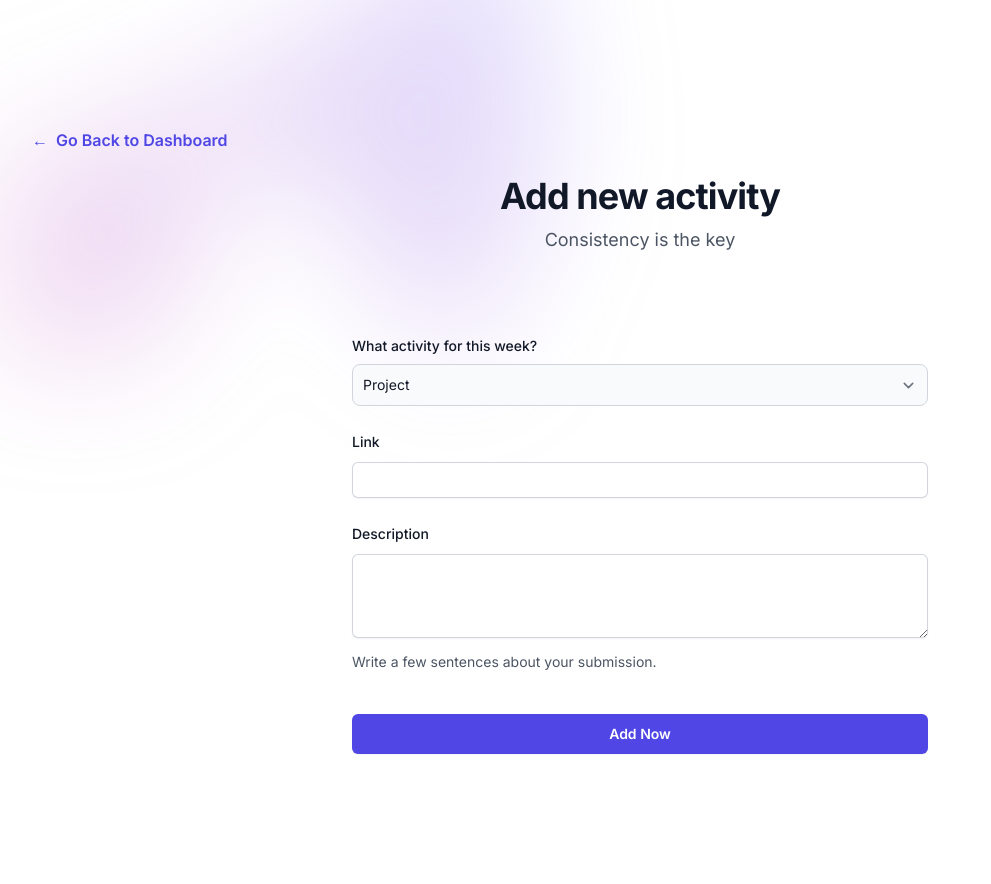
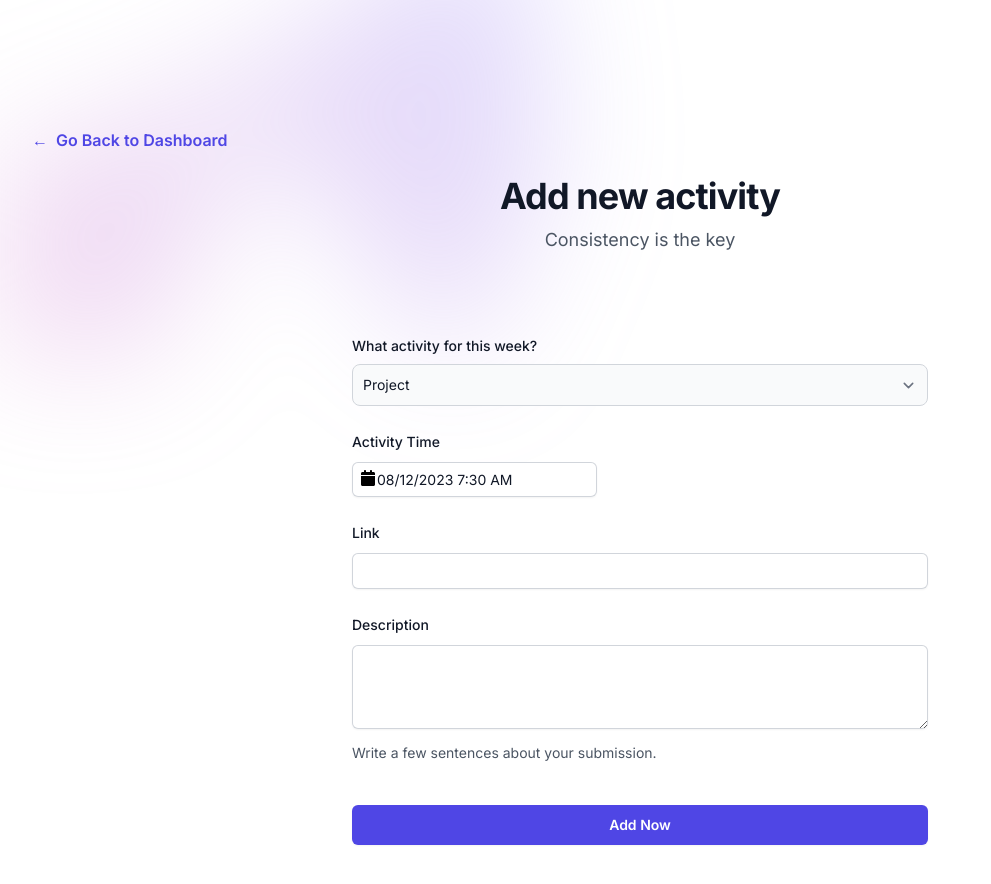
Before and after one commit to bored-funkies/weekly-hacks, a Next.js app: page /add-activity in a window 1280 px wide. Shown: the top 884 px of the page, without its empty margins (0-991 px from the left). Built offline with nearby package versions, Linux system fonts and the light colour scheme; no server answers.

Commit message:
Implemented date selector in add activity page

```diff
--- a/package.json
+++ b/package.json
@@ -25,6 +25,7 @@
     "postcss": "8.4.23",
     "react": "18.2.0",
     "react-chartjs-2": "^5.2.0",
+    "react-datepicker": "^4.16.0",
     "react-dom": "18.2.0",
     "tailwindcss": "3.3.2",
     "typescript": "5.0.4"
--- a/src/app/add-activity/page.js
+++ b/src/app/add-activity/page.js
@@ -3,6 +3,8 @@ import { addActivity } from '../database';
 import { useState, useEffect, useContext } from 'react';
 import { getFromLocalStorage } from '../utils/localStorageUtils';
 import Link from 'next/link';
+import DatePicker from "react-datepicker";
+import "react-datepicker/dist/react-datepicker.css";
 import SuccessToast from '../components/successToast'
 import ErrorToast from '../components/errorToast'
 import UserContext from './../contexts/UserContext';
@@ -10,6 +12,7 @@ import moment from 'moment/moment';
 
 export default function Login() {
     const [mobile, setMobile] = useState('');
+    const [startDate, setStartDate] = useState(new Date());
     const [type, setType] = useState('Project');
     const [link, setLink] = useState('');
     const [description, setDescription] = useState('');
@@ -42,7 +45,7 @@ export default function Login() {
             type,
             description,
             link,
-            timestamp: moment().local().format('YYYY-MM-DDTHH:mm:ss')
+            timestamp: moment(startDate).local().format('YYYY-MM-DDTHH:mm:ss')
         }
         try {
             await addActivity(activityObj);
@@ -102,6 +105,21 @@ export default function Login() {
                     </div>
                     <div className="col-span-full">
                         <label htmlFor="link" className="block text-sm font-medium leading-6 text-gray-900">
+                            Activity Time
+                        </label>
+                        <div className="mt-2">
+                            <DatePicker
+                                className="block w-full rounded-md border-0 py-1.5 text-gray-900 shadow-sm ring-1 ring-inset ring-gray-300 sm:text-sm sm:leading-6"
+                                showIcon
+                                selected={startDate}
+                                onChange={(date) => setStartDate(date)}
+                                timeInputLabel="Time:"
+                                dateFormat="MM/dd/yyyy h:mm aa"
+                                showTimeInput/>
+                        </div>
+                    </div>
+                    <div className="col-span-full">
+                        <label htmlFor="link" className="block text-sm font-medium leading-6 text-gray-900">
                             Link
                         </label>
                         <div className="mt-2">
@@ -134,8 +152,7 @@ export default function Login() {
                 <div className="mt-10">
                     <button
                         onClick={addNewActivity}
-                        className="block w-full rounded-md bg-indigo-600 px-3.5 py-2.5 text-center text-sm font-semibold text-white shadow-sm hover:bg-indigo-500 focus-visible:outline focus-visible:outline-2 focus-visible:outline-offset-2 focus-visible:outline-indigo-600"
-                    >
+                        className="block w-full rounded-md bg-indigo-600 px-3.5 py-2.5 text-center text-sm font-semibold text-white shadow-sm hover:bg-indigo-500 focus-visible:outline focus-visible:outline-2 focus-visible:outline-offset-2 focus-visible:outline-indigo-600">
                         Add Now
                     </button>
                 </div>
```
